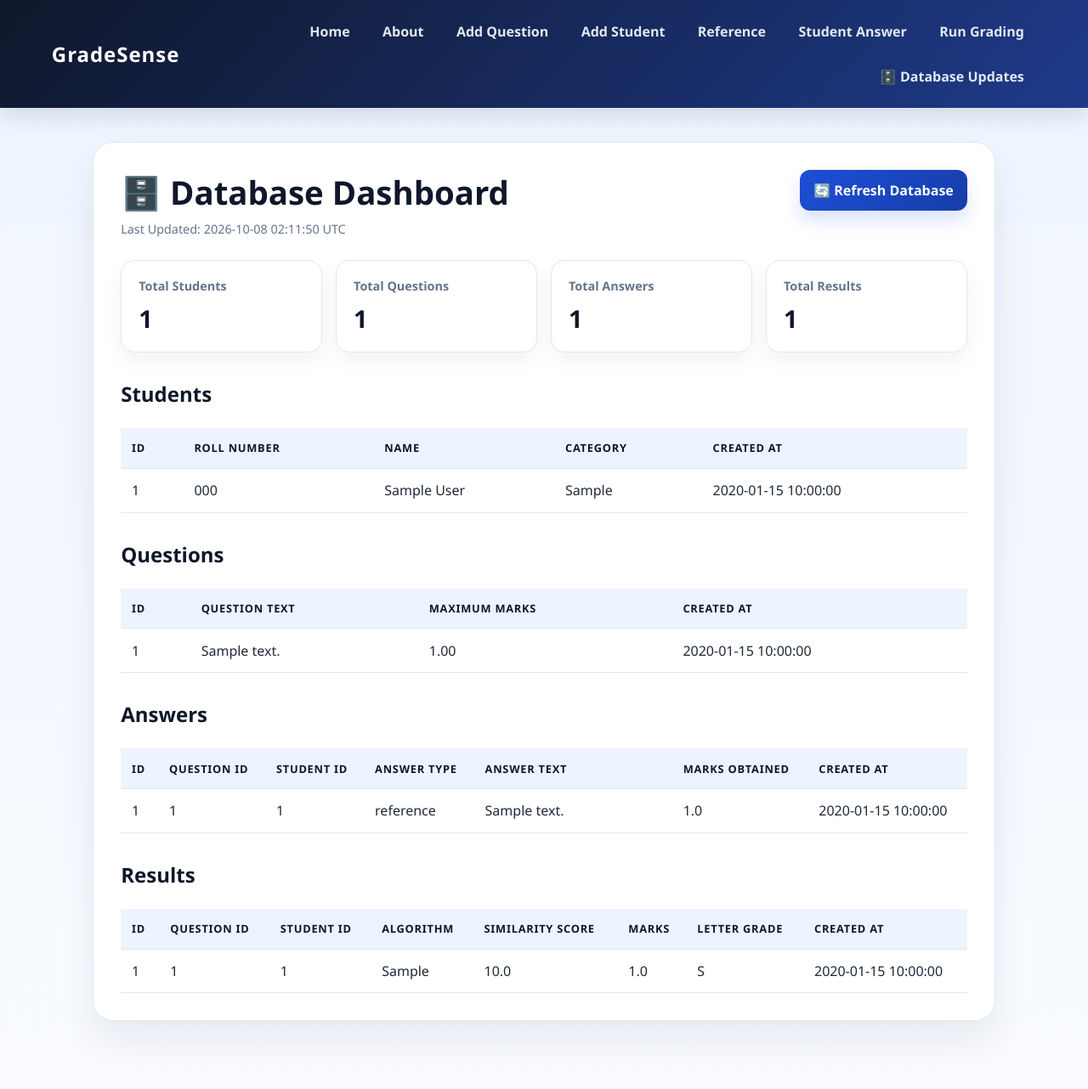
After one commit to swargashri2005-stack/answer-grading-system, a Flask app: page /database in a window 1280 px wide. The commit adds this page. Shown: the whole page at 85% size. Run offline with Flask 3, Linux system fonts and the light colour scheme; tables that the repository leaves empty hold one stand-in row (values such as "Sample post").

Commit message:
Add database dashboard

```diff
--- a/app.py
+++ b/app.py
@@ -1,5 +1,8 @@
 import os
+from datetime import datetime
+
 from flask import Flask, render_template, request, redirect, url_for, flash
+from mysql.connector import Error as MySQLError
 from db import execute_query, fetch_one, fetch_all
 from grading_service import grade_question
 
@@ -31,6 +34,58 @@ def home():
 @app.route("/about")
 def about():
     return render_template("about.html")
+
+
+# --------------------------------------------------
+# DATABASE DASHBOARD
+# --------------------------------------------------
+
+@app.route("/database")
+def database_dashboard():
+    # Authentication is not currently implemented; add an admin guard here
+    # if authentication is introduced in the future.
+    try:
+        students = fetch_all(
+            """
+            SELECT id, roll_number, name, category, created_at
+            FROM students
+            ORDER BY created_at DESC
+            """
+        )
+        questions = fetch_all(
+            """
+            SELECT id, question_text, max_marks, created_at
+            FROM questions
+            ORDER BY created_at DESC
+            """
+        )
+        answers = fetch_all(
+            """
+            SELECT id, question_id, student_id, answer_type, answer_text,
+                   marks_obtained, created_at
+            FROM answers
+            ORDER BY created_at DESC
+            """
+        )
+        results = fetch_all(
+            """
+            SELECT *
+            FROM results
+            ORDER BY created_at DESC
+            """
+        )
+    except MySQLError:
+        app.logger.exception("Could not load the database dashboard")
+        return render_template("database_unavailable.html"), 503
+
+    return render_template(
+        "database.html",
+        students=students,
+        questions=questions,
+        answers=answers,
+        results=results,
+        last_updated=datetime.now().astimezone().strftime("%Y-%m-%d %H:%M:%S %Z"),
+    )
 
 
 # --------------------------------------------------
@@ -134,19 +189,23 @@ def add_reference_answer():
         # student_id = None
         # means NULL in MySQL because this is a reference answer,
         # not a student's answer.
-        execute_query(
-            """
-            INSERT INTO answers
-            (question_id, student_id, answer_type, answer_text)
-            VALUES (%s, %s, %s, %s)
-            """,
-            (
-                question_id,
-                None,
-                "reference",
-                answer_text
+        try:
+            execute_query(
+                """
+                INSERT INTO answers
+                (question_id, student_id, answer_type, answer_text)
+                VALUES (%s, %s, %s, %s)
+                """,
+                (
+                    question_id,
+                    None,
+                    "reference",
+                    answer_text
+                )
             )
-        )
+        except MySQLError:
+            app.logger.exception("Could not save the reference answer")
+            return render_template("database_unavailable.html"), 503
 
         # Show success message
         flash("Reference answer added successfully!")
@@ -155,12 +214,16 @@ def add_reference_answer():
         return redirect(url_for("add_reference_answer"))
 
     # Get all questions for the dropdown
-    questions = fetch_all(
-        """
-        SELECT id, question_text
-        FROM questions
-        """
-    )
+    try:
+        questions = fetch_all(
+            """
+            SELECT id, question_text
+            FROM questions
+            """
+        )
+    except MySQLError:
+        app.logger.exception("Could not load questions for reference answers")
+        return render_template("database_unavailable.html"), 503
 
     # Send questions to HTML template
     return render_template(
@@ -194,19 +257,23 @@ def add_student_answer():
         answer_text = answer_text if answer_text else None
 
         # Insert student answer
-        execute_query(
-            """
-            INSERT INTO answers
-            (question_id, student_id, answer_type, answer_text)
-            VALUES (%s, %s, %s, %s)
-            """,
-            (
-                question_id,
-                student_id,
-                "student",
-                answer_text
+        try:
+            execute_query(
+                """
+                INSERT INTO answers
+                (question_id, student_id, answer_type, answer_text)
+                VALUES (%s, %s, %s, %s)
+                """,
+                (
+                    question_id,
+                    student_id,
+                    "student",
+                    answer_text
+                )
             )
-        )
+        except MySQLError:
+            app.logger.exception("Could not save the student answer")
+            return render_template("database_unavailable.html"), 503
 
         # Show success message
         flash("Student answer added successfully!")
@@ -215,20 +282,24 @@ def add_student_answer():
         return redirect(url_for("add_student_answer"))
 
     # Get all questions for dropdown
-    questions = fetch_all(
-        """
-        SELECT id, question_text
-        FROM questions
-        """
-    )
+    try:
+        questions = fetch_all(
+            """
+            SELECT id, question_text
+            FROM questions
+            """
+        )
 
-    # Get all students for dropdown
-    students = fetch_all(
-        """
-        SELECT id, roll_number, name
-        FROM students
-        """
-    )
+        # Get all students for dropdown
+        students = fetch_all(
+            """
+            SELECT id, roll_number, name
+            FROM students
+            """
+        )
+    except MySQLError:
+        app.logger.exception("Could not load data for student answers")
+        return render_template("database_unavailable.html"), 503
 
     # Send both lists to HTML
     return render_template(
@@ -264,6 +335,10 @@ def grade_answers():
             # If grading fails because of a validation problem
             flash(f"Grading failed: {e}")
 
+        except MySQLError:
+            app.logger.exception("Could not grade answers")
+            return render_template("database_unavailable.html"), 503
+
         # Show results page
         return redirect(
             url_for(
@@ -274,12 +349,16 @@ def grade_answers():
 
     # For GET request,
     # get all questions for dropdown.
-    questions = fetch_all(
-        """
-        SELECT id, question_text
-        FROM questions
-        """
-    )
+    try:
+        questions = fetch_all(
+            """
+            SELECT id, question_text
+            FROM questions
+            """
+        )
+    except MySQLError:
+        app.logger.exception("Could not load questions for grading")
+        return render_template("database_unavailable.html"), 503
 
     # Show grading page
     return render_template(
@@ -299,20 +378,24 @@ def grade_results(question_id):
     #
     # JOIN students so that we can display
     # student's roll number and name.
-    results = fetch_all(
-        """
-        SELECT
-            r.*,
-            s.roll_number,
-            s.name
-        FROM results r
-        JOIN students s
-            ON r.student_id = s.id
-        WHERE r.question_id = %s
-        ORDER BY s.name, r.algorithm
-        """,
-        (question_id,)
-    )
+    try:
+        results = fetch_all(
+            """
+            SELECT
+                r.*,
+                s.roll_number,
+                s.name
+            FROM results r
+            JOIN students s
+                ON r.student_id = s.id
+            WHERE r.question_id = %s
+            ORDER BY s.name, r.algorithm
+            """,
+            (question_id,)
+        )
+    except MySQLError:
+        app.logger.exception("Could not load grading results")
+        return render_template("database_unavailable.html"), 503
 
     # Send results to HTML
     return render_template(
--- a/static/css/style.css
+++ b/static/css/style.css
@@ -218,6 +218,89 @@ button:hover {
     background: #f8fbff;
 }
 
+.database-header {
+    display: flex;
+    justify-content: space-between;
+    align-items: flex-start;
+    gap: 1rem;
+    margin-bottom: 1.5rem;
+}
+
+.database-header h1 {
+    margin-bottom: 0.35rem;
+}
+
+.last-updated {
+    margin: 0;
+    font-size: 0.9rem;
+}
+
+.refresh-button {
+    display: inline-block;
+    flex: 0 0 auto;
+    padding: 0.8rem 1rem;
+    border-radius: 12px;
+    color: #fff;
+    background: linear-gradient(135deg, var(--primary), var(--primary-dark));
+    box-shadow: 0 12px 20px rgba(29, 78, 216, 0.16);
+    font-weight: 700;
+    text-decoration: none;
+}
+
+.refresh-button:hover {
+    background: var(--primary-dark);
+}
+
+.database-summary {
+    display: grid;
+    grid-template-columns: repeat(auto-fit, minmax(160px, 1fr));
+    gap: 1rem;
+    margin-bottom: 2rem;
+}
+
+.summary-card {
+    display: grid;
+    gap: 0.55rem;
+    padding: 1.25rem;
+    border: 1px solid var(--border);
+    border-radius: 16px;
+    background: #fff;
+    box-shadow: 0 10px 24px rgba(15, 23, 42, 0.05);
+}
+
+.summary-label {
+    color: var(--muted);
+    font-size: 0.9rem;
+    font-weight: 600;
+}
+
+.summary-card strong {
+    color: var(--nav);
+    font-size: 1.8rem;
+}
+
+.database-section {
+    margin-top: 2rem;
+}
+
+.database-section h2 {
+    margin-bottom: 0.5rem;
+}
+
+.empty-state {
+    padding: 1rem;
+    border: 1px dashed var(--border);
+    border-radius: 12px;
+    background: #f8fbff;
+}
+
+.answer-text {
+    min-width: 220px;
+    max-width: 480px;
+    white-space: pre-wrap;
+    overflow-wrap: anywhere;
+}
+
 .grade-badge {
     display: inline-block;
     min-width: 38px;
@@ -305,4 +388,8 @@ button:hover {
     .panel {
         padding: 1.2rem;
     }
+
+    .database-header {
+        flex-direction: column;
+    }
 }
--- a/templates/base.html
+++ b/templates/base.html
@@ -20,6 +20,7 @@
                 <a href="{{ url_for('add_reference_answer') }}">Reference</a>
                 <a href="{{ url_for('add_student_answer') }}">Student Answer</a>
                 <a href="{{ url_for('grade_answers') }}">Run Grading</a>
+                <a href="{{ url_for('database_dashboard') }}">🗄️ Database Updates</a>
             </div>
         </div>
     </nav>
--- /dev/null
+++ b/templates/database.html
@@ -0,0 +1,158 @@
+{% extends "base.html" %}
+
+{% block title %}Database Dashboard | GradeSense{% endblock %}
+
+{% block content %}
+    <div class="database-header">
+        <div>
+            <h1>🗄️ Database Dashboard</h1>
+            <p class="last-updated">Last Updated: {{ last_updated }}</p>
+        </div>
+        <a class="refresh-button" href="{{ url_for('database_dashboard') }}">🔄 Refresh Database</a>
+    </div>
+
+    <section class="database-summary" aria-label="Database summary">
+        <article class="summary-card">
+            <span class="summary-label">Total Students</span>
+            <strong>{{ students|length }}</strong>
+        </article>
+        <article class="summary-card">
+            <span class="summary-label">Total Questions</span>
+            <strong>{{ questions|length }}</strong>
+        </article>
+        <article class="summary-card">
+            <span class="summary-label">Total Answers</span>
+            <strong>{{ answers|length }}</strong>
+        </article>
+        <article class="summary-card">
+            <span class="summary-label">Total Results</span>
+            <strong>{{ results|length }}</strong>
+        </article>
+    </section>
+
+    <section class="database-section">
+        <h2>Students</h2>
+        {% if students %}
+            <div class="table-wrap">
+                <table class="data-table">
+                    <thead>
+                        <tr>
+                            <th>ID</th>
+                            <th>Roll Number</th>
+                            <th>Name</th>
+                            <th>Category</th>
+                            <th>Created At</th>
+                        </tr>
+                    </thead>
+                    <tbody>
+                        {% for student in students %}
+                            <tr>
+                                <td>{{ student.id }}</td>
+                                <td>{{ student.roll_number }}</td>
+                                <td>{{ student.name }}</td>
+                                <td>{{ student.category if student.category is not none else "—" }}</td>
+                                <td>{{ student.created_at }}</td>
+                            </tr>
+                        {% endfor %}
+                    </tbody>
+                </table>
+            </div>
+        {% else %}
+            <p class="empty-state">No students found.</p>
+        {% endif %}
+    </section>
+
+    <section class="database-section">
+        <h2>Questions</h2>
+        {% if questions %}
+            <div class="table-wrap">
+                <table class="data-table">
+                    <thead>
+                        <tr>
+                            <th>ID</th>
+                            <th>Question Text</th>
+                            <th>Maximum Marks</th>
+                            <th>Created At</th>
+                        </tr>
+                    </thead>
+                    <tbody>
+                        {% for question in questions %}
+                            <tr>
+                                <td>{{ question.id }}</td>
+                                <td>{{ question.question_text }}</td>
+                                <td>{{ question.max_marks }}</td>
+                                <td>{{ question.created_at }}</td>
+                            </tr>
+                        {% endfor %}
+                    </tbody>
+                </table>
+            </div>
+        {% else %}
+            <p class="empty-state">No questions found.</p>
+        {% endif %}
+    </section>
+
+    <section class="database-section">
+        <h2>Answers</h2>
+        {% if answers %}
+            <div class="table-wrap">
+                <table class="data-table">
+                    <thead>
+                        <tr>
+                            <th>ID</th>
+                            <th>Question ID</th>
+                            <th>Student ID</th>
+                            <th>Answer Type</th>
+                            <th>Answer Text</th>
+                            <th>Marks Obtained</th>
+                            <th>Created At</th>
+                        </tr>
+                    </thead>
+                    <tbody>
+                        {% for answer in answers %}
+                            <tr>
+                                <td>{{ answer.id }}</td>
+                                <td>{{ answer.question_id }}</td>
+                                <td>{{ answer.student_id if answer.student_id is not none else "—" }}</td>
+                                <td>{{ answer.answer_type }}</td>
+                                <td class="answer-text">{{ answer.answer_text if answer.answer_text is not none else "—" }}</td>
+                                <td>{{ answer.marks_obtained if answer.marks_obtained is not none else "—" }}</td>
+                                <td>{{ answer.created_at }}</td>
+                            </tr>
+                        {% endfor %}
+                    </tbody>
+                </table>
+            </div>
+        {% else %}
+            <p class="empty-state">No answers found.</p>
+        {% endif %}
+    </section>
+
+    <section class="database-section">
+        <h2>Results</h2>
+        {% if results %}
+            <div class="table-wrap">
+                <table class="data-table">
+                    <thead>
+                        <tr>
+                            {% for column in results[0].keys() %}
+                                <th>{{ column|replace("_", " ")|title }}</th>
+                            {% endfor %}
+                        </tr>
+                    </thead>
+                    <tbody>
+                        {% for result in results %}
+                            <tr>
+                                {% for value in result.values() %}
+                                    <td>{{ value if value is not none else "—" }}</td>
+                                {% endfor %}
+                            </tr>
+                        {% endfor %}
+                    </tbody>
+                </table>
+            </div>
+        {% else %}
+            <p class="empty-state">No results found.</p>
+        {% endif %}
+    </section>
+{% endblock %}
```
Also changed, not shown: templates/database_unavailable.html (added, +7 -0 lines), tests/test_app.py (added, +98 -0 lines), tests/test_database_dashboard.py (added, +88 -0 lines), README.md.
